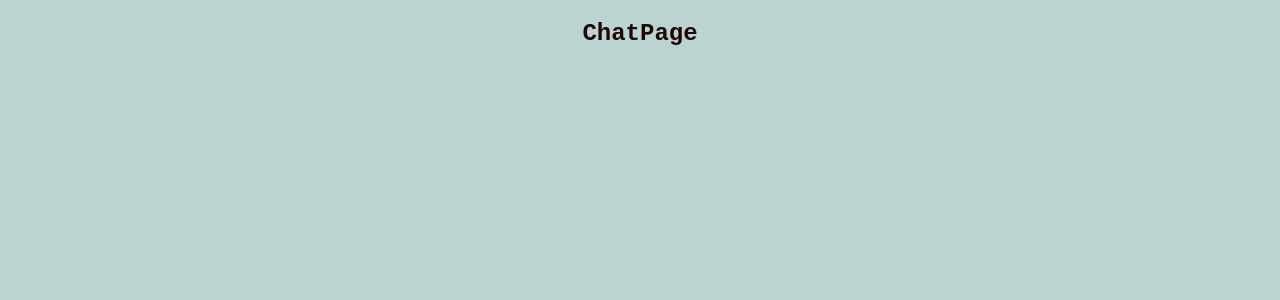
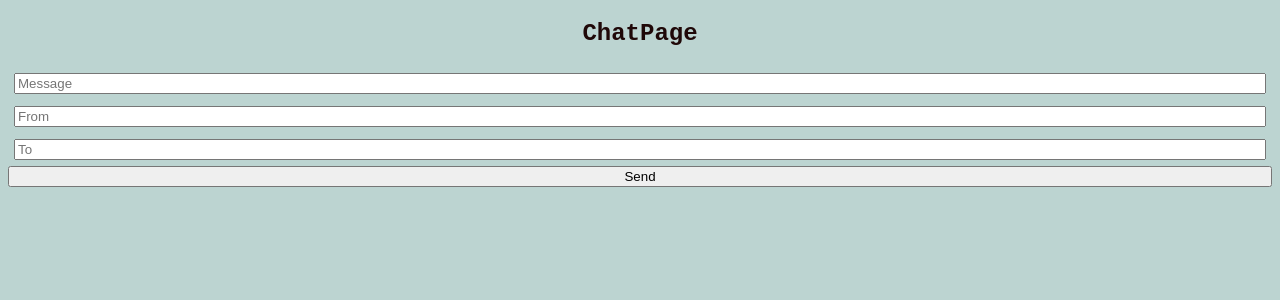
Before and after one commit to KubrakAlina/messenger, a Next.js app: page /chat in a window 1280 px wide. Shown: the top 300 px of the page. Built offline with nearby package versions, Linux system fonts and the light colour scheme.

Commit message:
add form for sending message

```diff
--- a/src/app/components/chat/chat.tsx
+++ b/src/app/components/chat/chat.tsx
@@ -4,6 +4,7 @@ import { useState, useEffect, useRef, useLayoutEffect } from "react";
 import Message from "../message/message";
 import { type MessageData, UserData } from "../fetchData/fetchData";
 import s from "./styles.module.scss";
+import SendMessage from "../form/sendMessage";
 
 function Chat() {
   const [messages, setMessages] = useState<MessageData[]>([]);
@@ -52,6 +53,7 @@ function Chat() {
         )
         })}
       </ul>
+      <SendMessage />
     </div>
   );
 }
--- /dev/null
+++ b/src/app/components/form/sendMessage.tsx
@@ -0,0 +1,50 @@
+"use client"
+import { useState } from "react";
+import { postMessage } from "../postData/postData";
+import s from "./styles.module.scss";
+
+// interface MessageProps {
+//   from: string;
+//   to: string;
+// } {from, to}: MessageProps
+
+function SendMessage() {
+  const [text, setText] = useState("");
+  const [from, setFrom] = useState("");
+  const [to, setTo] = useState("");
+
+  const handleSendMessage = async (e: React.FormEvent) => {
+    e.preventDefault();
+    const newMessage = {
+      from,
+      to,
+      text
+    };
+    await postMessage(newMessage);
+  }
+
+  return(
+    <div className = {s.message_container}>
+      <form className = {s.form} onSubmit={handleSendMessage}>
+        <input className = {s.input} type = "text"
+        placeholder = "Message"
+        value = {text}
+        onChange = {(e) => setText(e.target.value)}
+         />
+         <input className = {s.input} type = "text"
+        placeholder = "From"
+        value = {from}
+        onChange = {(e) => setFrom(e.target.value)}
+         />
+         <input className = {s.input} type = "text"
+        placeholder = "To"
+        value = {to}
+        onChange = {(e) => setTo(e.target.value)}
+         />
+         <button type="submit">Send</button>
+      </form>
+    </div>
+  )
+}
+
+export default SendMessage;
--- a/src/app/components/form/signupUser.tsx
+++ b/src/app/components/form/signupUser.tsx
@@ -1,6 +1,6 @@
 "use client"
 import { useState } from "react";
-import PostData from "../postData/postData";
+import { PostData } from "../postData/postData";
 import s from "./styles.module.scss";
 import { useRouter } from "next/navigation";
 
--- a/src/app/components/postData/postData.tsx
+++ b/src/app/components/postData/postData.tsx
@@ -1,4 +1,4 @@
-async function PostData(url:string, data:{ username: string; password: string; }) {
+export async function PostData(url:string, data:{ username: string; password: string; }) {
   try {
     const urlForFetch = `http://localhost:3004/${url}`;
     const response = await fetch(urlForFetch, {
@@ -22,4 +22,25 @@ async function PostData(url:string, data:{ username: string; password: string; }
   }
 }
 
-export default PostData;
+export async function postMessage(data: {from: string; to: string; text: string}) {
+  try {
+    const urlForFetch = `http://localhost:3004/messages`;
+    const response = await fetch(urlForFetch, {
+      method: "POST",
+      headers: {
+        "Content-Type": "application/json",
+      },
+      body: JSON.stringify(data)
+    });
+
+    if (!response.ok) {
+      throw new Error(`Error: ${response.status}`);
+    }
+
+    const result = await response.json();
+    return result;
+  } catch (error) {
+    console.error(error);
+    return null;
+  }
+}
```
